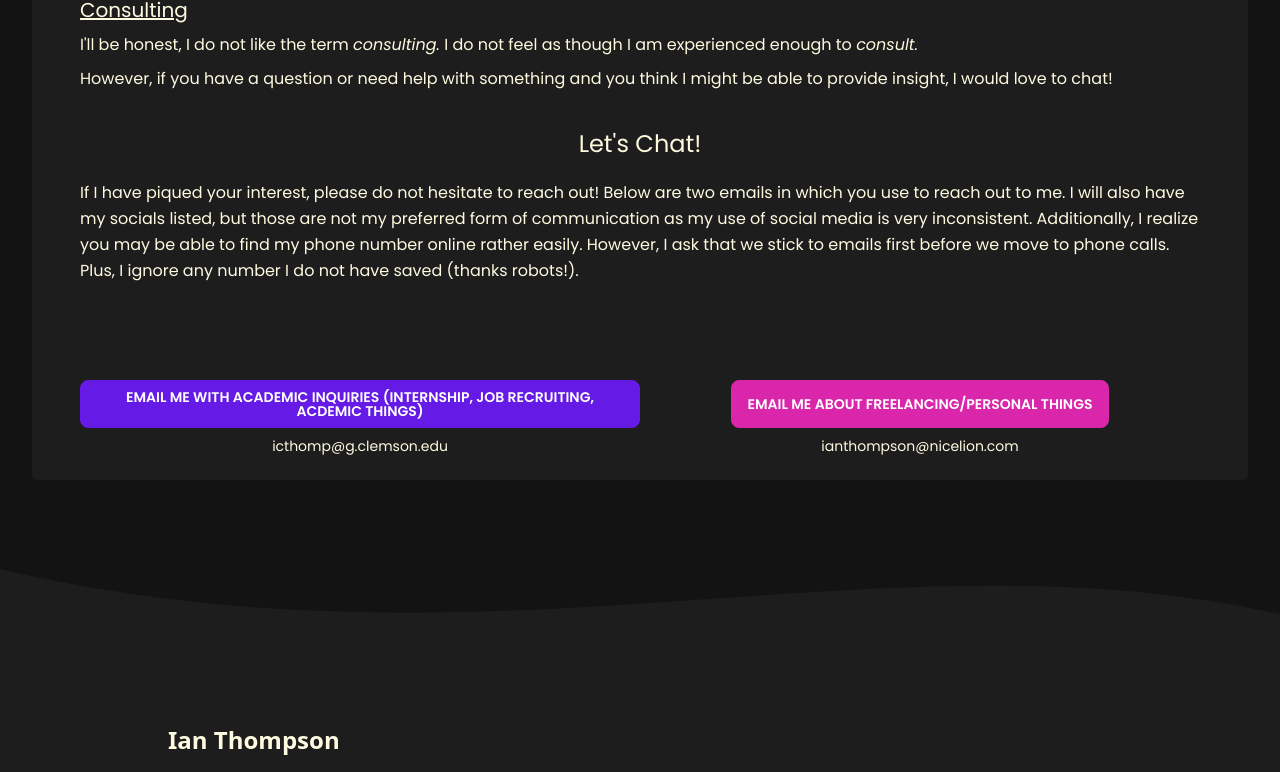
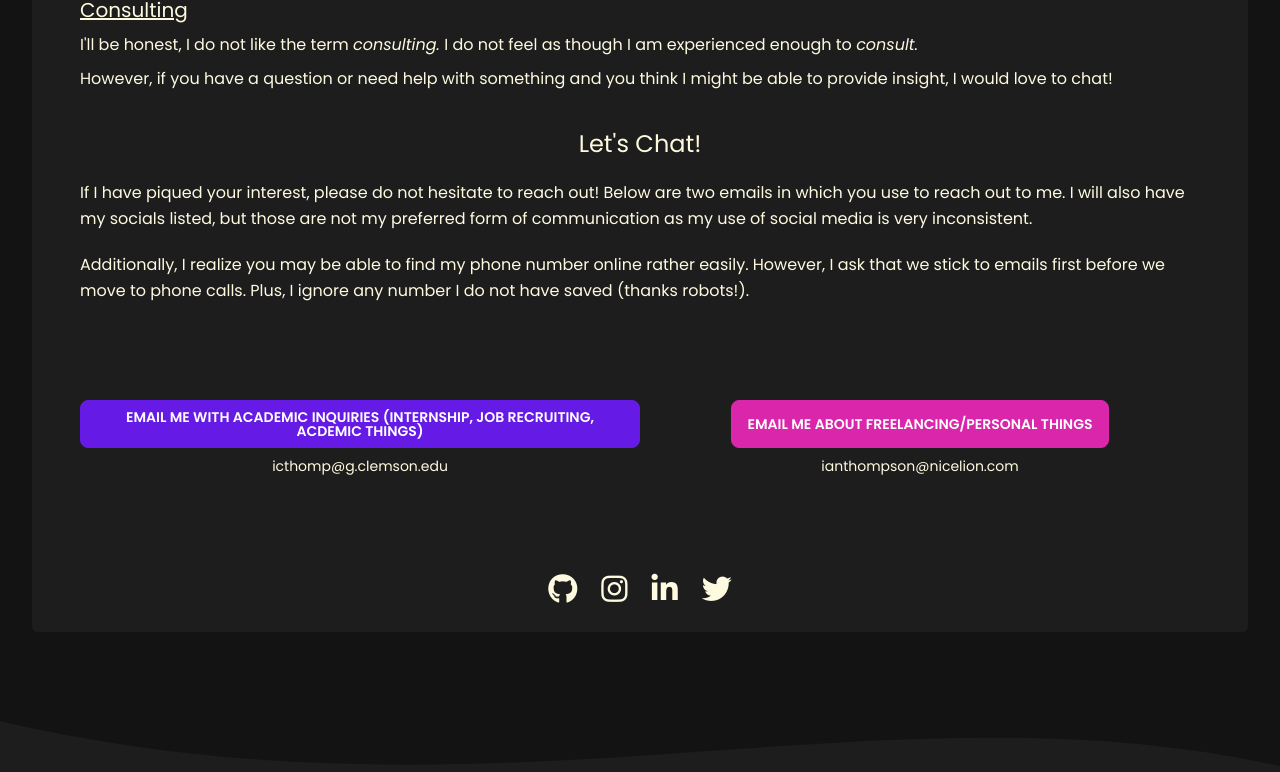
Before and after one commit to nicelion/ianthompson, a SvelteKit app: page /lets-chat in a window 1280 px wide. Shown: the part 485-1257 px from the top of the page. Built offline with nearby package versions, Linux system fonts and the light colour scheme.

Commit message:
add socials and styling to anchor

```diff
--- a/src/routes/lets-chat/+page.svelte
+++ b/src/routes/lets-chat/+page.svelte
@@ -28,7 +28,7 @@
                 <div class="space-y-2">
                     <h2 class="text-xl underline">Internships</h2>
                     <p>
-                        Do you have or know of an internship in a field I might be interested in? I currently have no commitments for the Summer 2023 and Summer 2024. I am interested in research based internships, specifically in the fields listed <a href="/#about">here</a>, however I am open to other fields as well!
+                        Do you have or know of an internship in a field I might be interested in? I currently have no commitments for the Summer 2023 and Summer 2024. I am interested in research based internships, specifically in the fields listed <a class="url" href="/#about">here</a>, however I am open to other fields as well!
                     </p>
                 </div>
                 <div class="space-y-2">
@@ -47,9 +47,12 @@
                     </p>
                 </div>
             </div>
-            <h1 class="text-center text-2xl mt-9 mb-5 spacy-y-8 ">Let's Chat!</h1>
+            <h1 class="text-center text-2xl mt-9 mb-5">Let's Chat!</h1>
+            <p class="mb-5">
+                If I have piqued your interest, please do not hesitate to reach out! Below are two emails in which you use to reach out to me. I will also have my socials listed, but those are not my preferred form of communication as my use of social media is very inconsistent.
+            </p>
             <p>
-                If I have piqued your interest, please do not hesitate to reach out! Below are two emails in which you use to reach out to me. I will also have my socials listed, but those are not my preferred form of communication as my use of social media is very inconsistent. Additionally, I realize you may be able to find my phone number online rather easily. However, I ask that we stick to emails first before we move to phone calls. Plus, I ignore any number I do not have saved (thanks robots!).
+                Additionally, I realize you may be able to find my phone number online rather easily. However, I ask that we stick to emails first before we move to phone calls. Plus, I ignore any number I do not have saved (thanks robots!).
             </p>
             <div class="flex flex-col md:flex-row items-center justify-around mt-24 md:space-y-0 space-y-8">
                 <div class="flex flex-col  md:w-full items-center space-y-2">
@@ -61,6 +64,19 @@
                     <p class="text-sm">ianthompson@nicelion.com</p>
                 </div>
             </div>
+            <div class="space-x-6 text-3xl mt-24 flex justify-center">
+				<a href="https://www.github.com/nicelion" target="_blank" rel="noreferrer" aria-label="github"
+					><i class="fa-brands fa-github hover:animate-wiggle" /></a
+				>
+
+				<a href="https://www.instagram.com/thompson_ian" target="_blank" rel="noreferrer" aria-label="instagram"
+					><i class="fa-brands fa-instagram hover:animate-wiggle" /></a
+				>
+				<a href="https://www.linkedin.com/in/ian-thompson-b92467221" target="_blank" rel="noreferrer" aria-label="linkedin"><i class="fa-brands fa-linkedin hover:animate-wiggle" /></a>
+				<a href="https://www.twitter.com/thompson__ian" target="_blank" rel="noreferrer" aria-label="twitter"
+					><i class="fa-brands fa-twitter hover:animate-wiggle" /></a
+				>
+			</div>
         </div>
     </div>
 </div>
```
